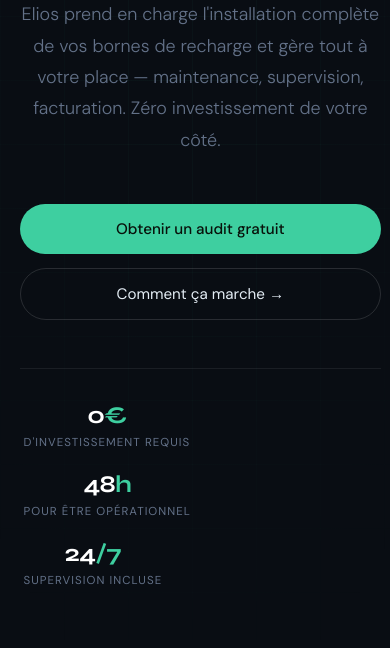
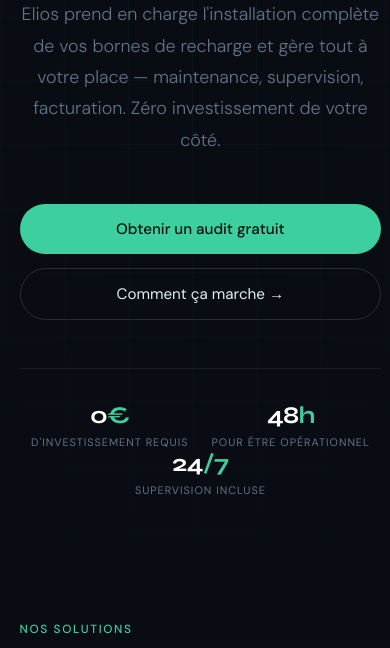
Before and after one commit to SAMIRCDDD/ELIOS, a plain HTML site: page index.html in a window 390 px wide. Shown: the part 432-1080 px from the top of the page. Drawn offline with Linux system fonts and the light colour scheme.

Commit message:
Update index.html

```diff
--- a/index.html
+++ b/index.html
@@ -198,7 +198,8 @@
   @media(max-width:480px){
     #hero{padding:90px 5% 52px}
     .hero-actions{flex-direction:column;align-items:stretch} .btn-primary,.btn-secondary{text-align:center;padding:15px 24px}
-    .hero-stats{flex-direction:column;gap:20px;align-items:flex-start;padding-left:4px} .hero-stat-n{font-size:1.5rem}
+    .hero-stats{gap:0;padding-top:32px;margin-top:48px;justify-content:space-around}
+    .hero-stat-n{font-size:1.5rem} .hero-stat-l{font-size:.68rem}
     h2{font-size:1.75rem}
     .service-card{padding:28px 20px} .service-title{font-size:1.2rem}
     .how-step{padding:28px 20px}
```
